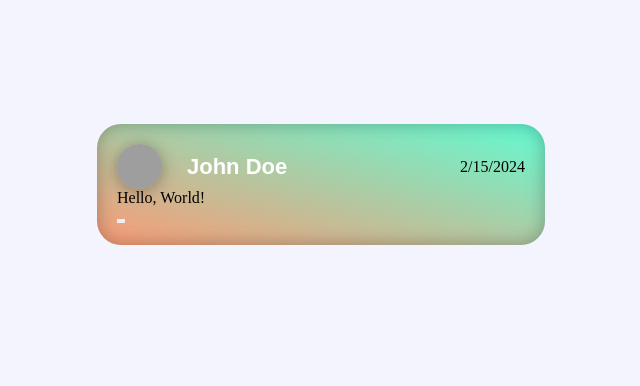
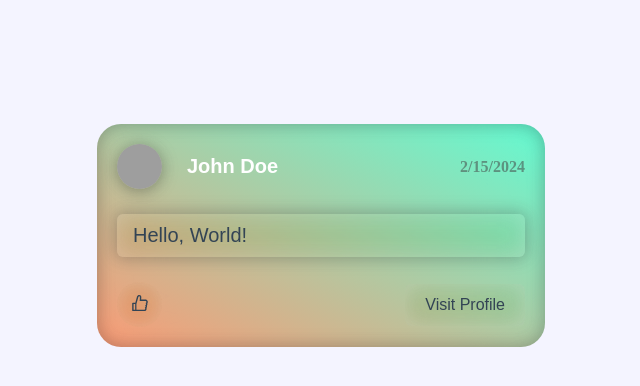
Before and after one commit to AmirTheFaithful/mern-collection-client, a React (Create React App) app: page / in a window 1280 px wide. Shown: the top 386 px of the page, without its empty margins (319-959 px from the left). Built offline with nearby package versions, Linux system fonts and the light colour scheme; grey boxes are pictures that could not be loaded.

Commit message:
Make Navbar #2 more transparent

```diff
--- a/src/components/Navbars/2/nav.scss
+++ b/src/components/Navbars/2/nav.scss
@@ -3,7 +3,7 @@
 $pr-sh-sz: 0 4px 20px 6px;
 
 [data-theme="light"] {
-  --bg-pr: #000000ac;
+  --bg-pr: #0009;
   --bg-sc: #7262;
   --lk-ac: #fc6;
   --lk-ic: #6ae;
@@ -13,7 +13,7 @@ $pr-sh-sz: 0 4px 20px 6px;
 }
 
 [data-theme="dark"] {
-  --bg-pr: #222c;
+  --bg-pr: #2225;
   --bg-sc: #223a;
   --lk-ac: #faf;
   --lk-ic: #fff;
--- a/src/components/ShortPost/PostInfoCard/PicFooter.tsx
+++ b/src/components/ShortPost/PostInfoCard/PicFooter.tsx
@@ -1,12 +1,25 @@
-import { FC, ReactElement } from "react";
+import { FC, ReactElement, useState } from "react";
+import {
+  AiFillLike,
+  AiFillDislike,
+  AiOutlineLike,
+  AiOutlineDislike,
+} from "react-icons/ai";
 
 import "./pic-footer.scss";
 
 const PicFooter: FC = (): ReactElement => {
+  const [liked, setLiked] = useState<boolean>(false);
+
   return (
     <section className="pic__footer">
-      <button className="pic__footer__like-btn"></button>
-      <button className="pic__foter__open-btn"></button>
+      <button
+        className="pic__footer__like-btn"
+        onClick={(): void => setLiked(!liked)}
+      >
+        {liked ? <AiFillLike size={20} /> : <AiOutlineLike size={20} />}
+      </button>
+      <button className="pic__footer__open-btn">Visit Profile</button>
     </section>
   );
 };
--- a/src/components/ShortPost/PostInfoCard/pic-content.scss
+++ b/src/components/ShortPost/PostInfoCard/pic-content.scss
@@ -0,0 +1,28 @@
+@import "../../../utils";
+
+[data-theme="light"] {
+  --text-color: #345;
+  --shadow-color: #2226;
+  --background-color: rgba(225, 225, 225, 0.2);
+}
+
+[data-theme="dark"] {
+  --text-color: #eee;
+  --shadow-color: #fffa;
+  --background-color: rgba(16, 16, 16, 0.2);
+}
+
+.pic__content {
+  @include py(10px);
+  @include px(16px);
+  @include blurify(12px);
+
+  font: {
+    size: 20px;
+    family: Arial, Helvetica, sans-serif;
+  }
+  color: var(--text-color);
+  box-shadow: 0 0 16px 2px var(--shadow-color);
+  border-radius: 6px;
+  background-color: var(--background-color);
+}
--- a/src/components/ShortPost/PostInfoCard/pic-footer.scss
+++ b/src/components/ShortPost/PostInfoCard/pic-footer.scss
@@ -0,0 +1,50 @@
+@import "../../../utils";
+
+[theme-light="light"] {
+  --text-color: #345;
+  --background-color: rgba(225, 225, 225, 0.2);
+}
+
+[theme-dark="dark"] {
+  --text-color: #eee;
+  --background-color: rgba(16, 16, 16, 0.2);
+}
+
+.pic__footer {
+  @include flexify(center, space-between);
+
+  button {
+    @include blurify(12px);
+
+    font: {
+      size: 16px;
+      family: Arial, Helvetica, sans-serif;
+    }
+    color: var(--text-color);
+    cursor: pointer;
+    border: none;
+    transition: color 0.35s;
+    background-color: var(--background-color);
+  }
+
+  &__like-btn {
+    width: 45px;
+    height: 45px;
+    border-radius: 50%;
+
+    &:hover {
+      color: #2382fe;
+    }
+  }
+
+  &__open-btn {
+    @include py(12px);
+    @include px(20px);
+
+    border-radius: 6px;
+
+    &:hover {
+      color: #2382fe;
+    }
+  }
+}
--- a/src/components/ShortPost/PostInfoCard/pic-header.scss
+++ b/src/components/ShortPost/PostInfoCard/pic-header.scss
@@ -1,11 +1,13 @@
 @import "../../../utils";
 
 [data-theme="light"] {
-  --img-sh: 0 2px 16px #2226;
+  --avatar-shadow-image: #2226;
+  --data-color: #4448;
 }
 
 [data-theme="dark"] {
-  --img-sh: 0 2px 16px #fff6;
+  --img-sh: #fff6;
+  --data-color: #fff8;
 }
 
 .pic__header {
@@ -19,12 +21,12 @@
       width: 45px;
       height: 45px;
       border-radius: 50%;
-      box-shadow: var(--img-sh);
+      box-shadow: 0 2px 16px var(--avatar-shadow-image);
     }
 
     h3 {
       font: {
-        size: 22px;
+        size: 20px;
         family: Arial, Helvetica, sans-serif;
       }
       color: #ffff;
@@ -32,7 +34,8 @@
   }
 
   &__date {
-    color: contrast(transparent);
-    font-family: "Times New Roman", Georgia;
+    color: var(--data-color);
+    font-weight: 600;
+    font-family: "Times New Roman", Times, serif;
   }
 }
--- a/src/components/ShortPost/PostInfoCard/post-info-card.scss
+++ b/src/components/ShortPost/PostInfoCard/post-info-card.scss
@@ -12,8 +12,8 @@
 [data-theme="dark"] {
   --background: linear-gradient(
     to top right,
-    rgba(255, 93, 24, 0.2),
-    rgba(0, 255, 180, 0.2)
+    rgba(255, 75, 213, 0.6),
+    rgba(0, 132, 255, 0.6)
   );
   --shadow-color: #ccc4;
 }
@@ -23,6 +23,7 @@
   @include blurify(36px);
 
   width: 35%;
+  row-gap: 25px;
   padding: 20px;
   box-shadow: inset 0 0 16px 2px var(--shadow-color);
   border-radius: 24px;
```
